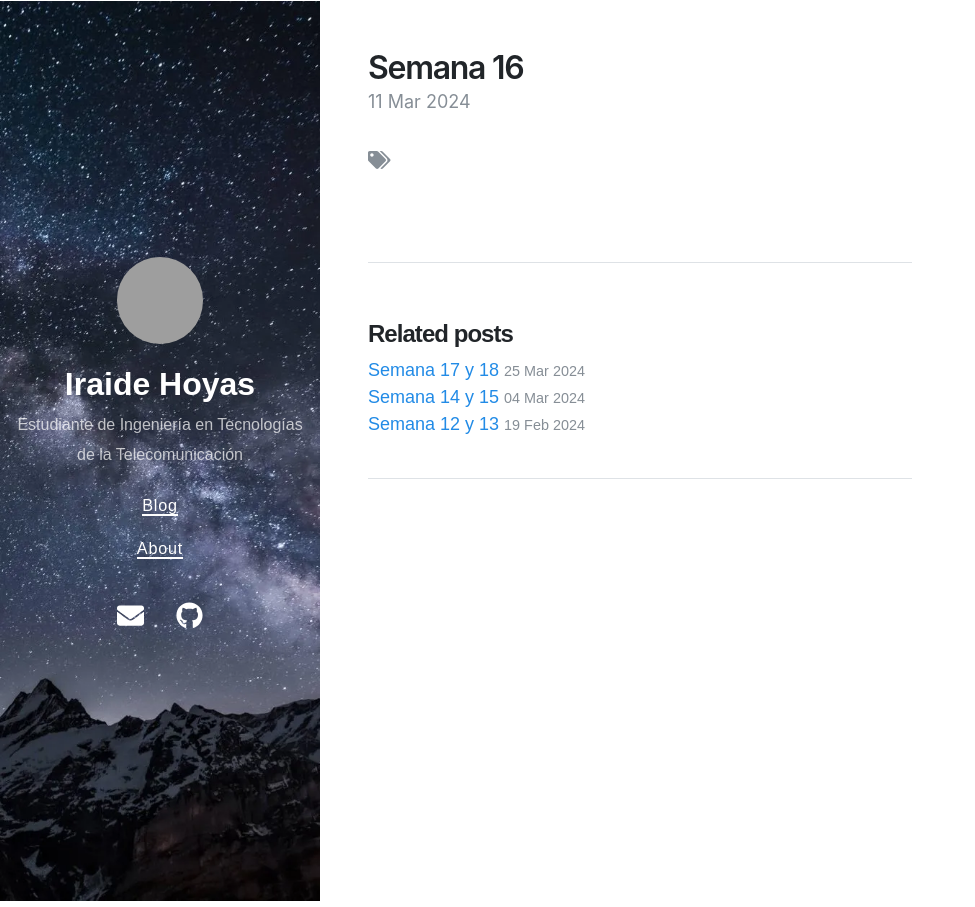
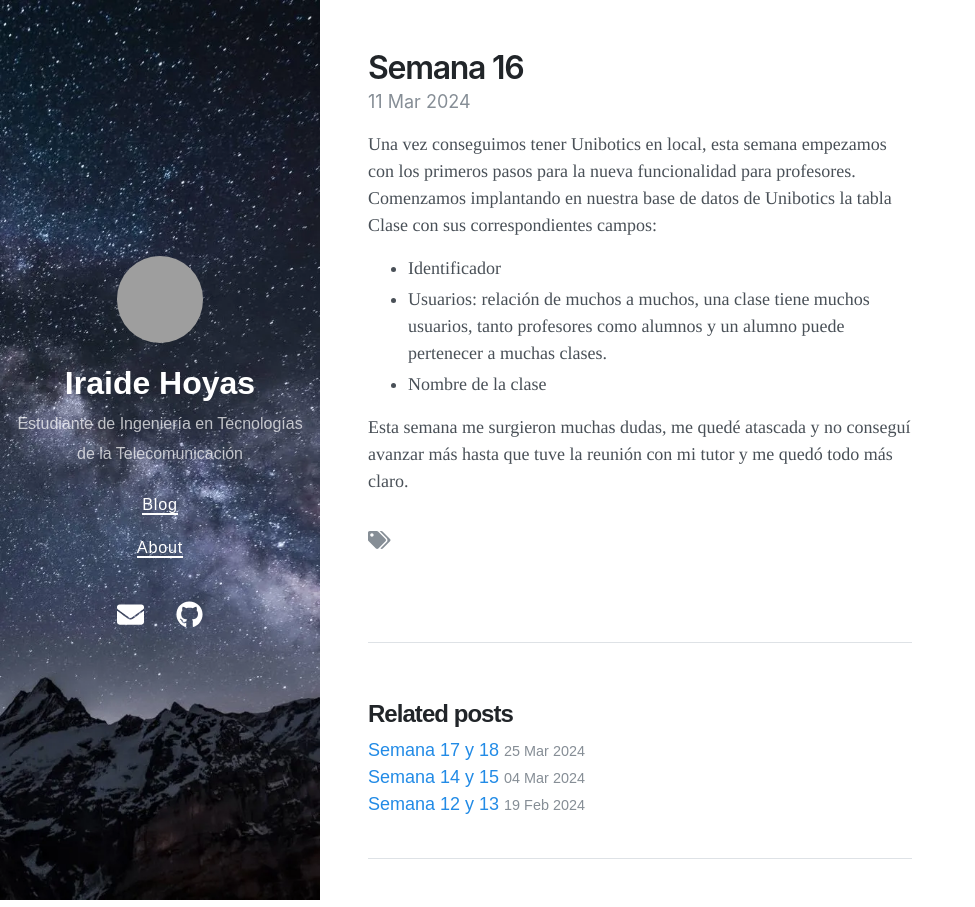
Before and after one commit to RoboticsLabURJC/2023-tfg-iraide-hoyas, a Jekyll site: the page built from docs/_posts/2024-03-11-Semana16.md, in a window 1280 px wide. Shown: the whole page, without its empty margins (0-975 px from the left). Built offline with Jekyll 4.4.1, drawn with Linux system fonts in a browser that asks for light colours; nearby versions of some CDN libraries; grey boxes are pictures that could not be loaded.

Commit message:
post semana 16

```diff
--- a/docs/_posts/2024-03-11-Semana16.md
+++ b/docs/_posts/2024-03-11-Semana16.md
@@ -2,3 +2,14 @@
 layout: post
 title: Semana 16
 ---
+Una vez conseguimos tener Unibotics en local, esta semana empezamos con los primeros pasos para la nueva
+funcionalidad para profesores. Comenzamos implantando en nuestra base de datos de Unibotics la tabla Clase con sus
+correspondientes campos:
+
+  - Identificador
+  - Usuarios: relación de muchos a muchos, una clase tiene muchos usuarios, tanto profesores como alumnos y un alumno
+    puede pertenecer a muchas clases.
+  - Nombre de la clase
+
+Esta semana me surgieron muchas dudas, me quedé atascada y no conseguí avanzar más hasta que tuve la reunión con mi
+tutor y me quedó todo más claro.
```
